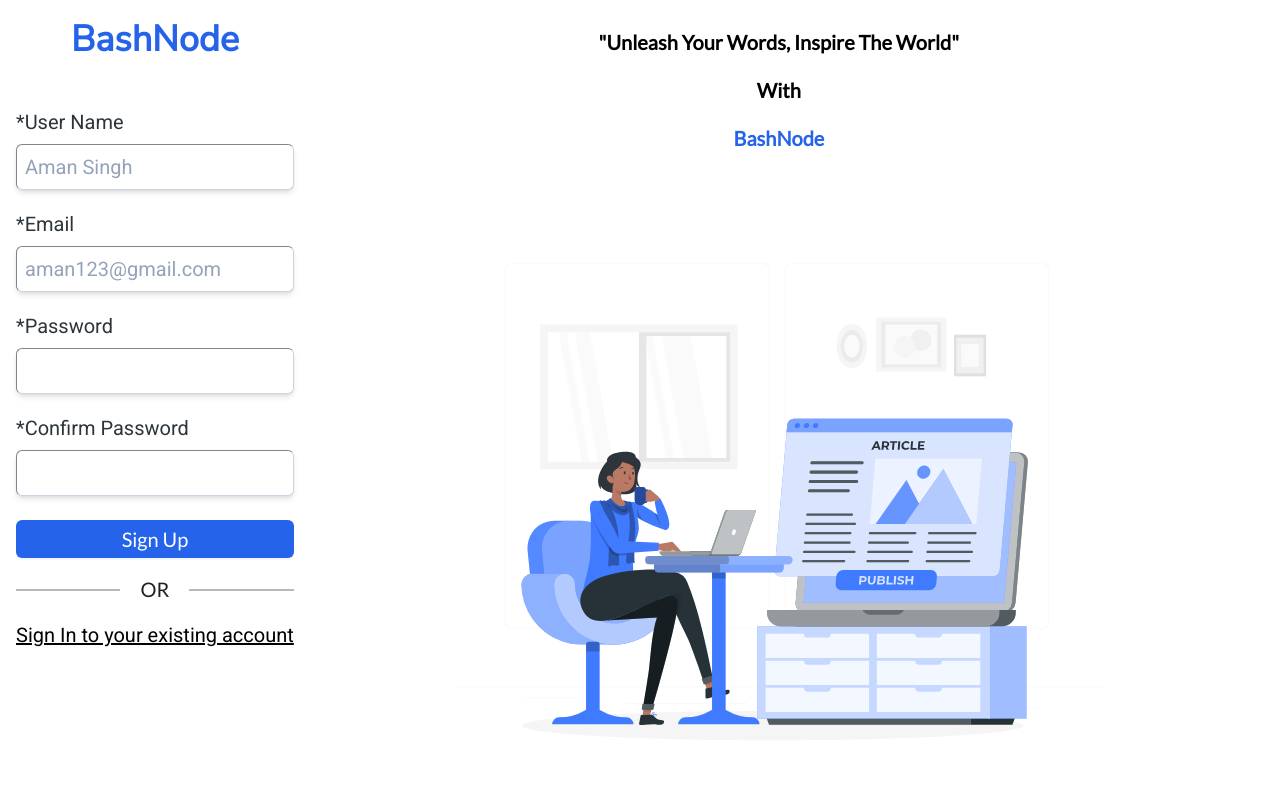
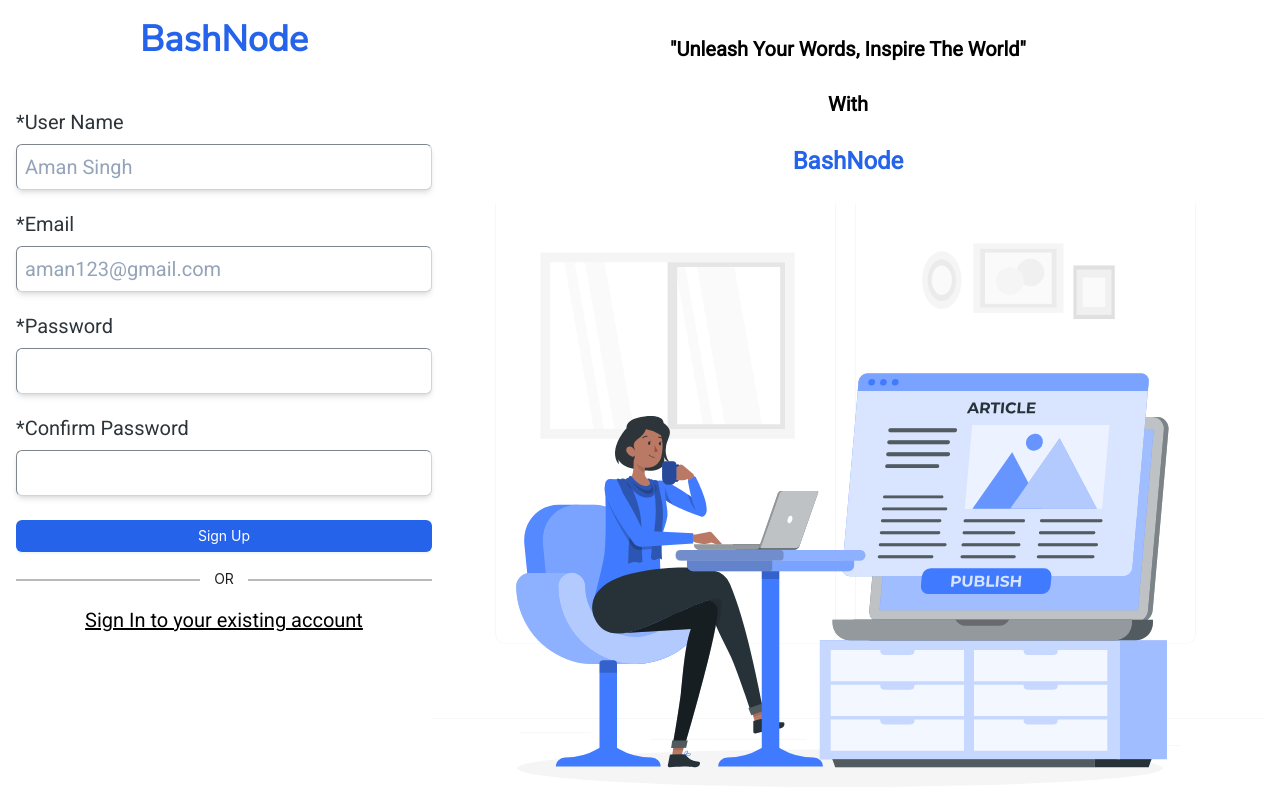
Before and after one commit to muditchoudhary/BashNode, a React (Vite) app in the folder client/bashnode/: page /sign-up in a window 1280 px wide. Shown: the top 806 px of the page. Built offline with nearby package versions, Linux system fonts and the light colour scheme.

Commit message:
fix responsiveness

```diff
--- a/client/bashnode/src/features/authenticaton/components/Input.jsx
+++ b/client/bashnode/src/features/authenticaton/components/Input.jsx
@@ -21,7 +21,7 @@
 			<div className="flex flex-col mt-3 2xl:mt-9">
 				<label
 					htmlFor={props.id}
-					className="text-xl font-roboto my-2 text-midnight-slate 2xl:text-3xl"
+					className=" text-base xl:text-xl font-roboto my-2 4k:text-2xl text-midnight-slate 4k:my-4"
 				>
 					*{props.label}
 				</label>
@@ -64,7 +64,7 @@
 	return (
 		<>
 			<motion.p
-				className=" flex items-center font-roboto gap-1 text-base my-2 font-semibold text-red-500 2xl:text-xl"
+				className=" flex items-center font-roboto gap-1 text-base my-2 4k:my-4 font-semibold text-red-500 4k:text-2xl"
 				{...frame_error}
 			>
 				<MdError />
--- a/client/bashnode/src/features/authenticaton/components/SignIn.jsx
+++ b/client/bashnode/src/features/authenticaton/components/SignIn.jsx
@@ -103,7 +103,7 @@
 				<Divider plain>OR</Divider>
 				<Link
 					to={"/sign-up"}
-					className=" self-center text-xl font-roboto text-black hover:text-electric-blue focus:text-electric-blue active:text-electric-blue visited:text-black pb-3 2xl:text-3xl"
+					className=" self-center text-base xl:text-xl font-roboto text-black hover:text-electric-blue focus:text-electric-blue active:text-electric-blue visited:text-black pb-3 4k:text-2xl"
 				>
 					Sign Up to create a new account
 				</Link>
--- a/client/bashnode/src/features/authenticaton/components/SignUp.jsx
+++ b/client/bashnode/src/features/authenticaton/components/SignUp.jsx
@@ -155,7 +155,7 @@
 					<Divider plain>OR</Divider>
 					<Link
 						to={"/sign-in"}
-						className=" self-center text-xl font-roboto text-black hover:text-electric-blue focus:text-electric-blue active:text-electric-blue visited:text-black pb-3 2xl:text-3xl"
+						className=" self-center text-base xl:text-xl font-roboto text-black hover:text-electric-blue focus:text-electric-blue active:text-electric-blue visited:text-black pb-3 4k:text-2xl"
 					>
 						Sign In to your existing account
 					</Link>
--- a/client/bashnode/src/features/authenticaton/layouts/AuthLayout.jsx
+++ b/client/bashnode/src/features/authenticaton/layouts/AuthLayout.jsx
@@ -11,21 +11,17 @@
 
 	return (
 		<>
-			<div className="lg:flex min-h-screen max-h-screen px-4 py-2">
-				<div className="flex flex-col">
-					<p className="text-electric-blue text-4xl font-bold font-nunito justify-self-center self-center flex items-center py-3 2xl:text-6xl m-0 ">
+			<div className="lg:flex min-h-screen max-h-screen px-4 py-2 4k:px-14 4k:py-7">
+				<div className="flex flex-col lg:w-1/3">
+					<p className="text-electric-blue text-2xl xl:text-4xl 4k:text-5xl font-bold font-nunito justify-self-center self-center flex items-center py-3 4k:py-6 2xl:text-4xl m-0 ">
 						BashNode
 					</p>
 					<ConfigProvider
 						theme={{
 							components: {
-								Button: {
-									fontSize: isLargeScreen ? 30 : 20,
-									controlHeight: isLargeScreen ? 58 : 38,
-								},
 								Divider: {
 									colorSplit: "#757575",
-									fontSize: isLargeScreen ? 30 : 20,
+									fontSize: isLargeScreen ? 18 : 14,
 								},
 							},
 						}}
@@ -33,17 +29,23 @@
 						<Outlet />
 					</ConfigProvider>
 				</div>
-				<div className="hidden lg:flex lg:flex-col lg:flex-2">
-					<div className="flex flex-col items-center font-black text-xl flex-1 justify-center py-5 2xl:text-3xl ">
-						<p>&quot;Unleash Your Words, Inspire The World&quot;</p>
-						<p>With</p>
-						<p className=" text-electric-blue text">BashNode</p>
+				<div className="hidden lg:flex lg:flex-col lg:w-8/12">
+					<div className="flex flex-col lg:h-1/4 2xl:h-1/5 4k:h-1/6 font-roboto items-center font-black text-xl justify-evenly 2xl:text-2xl 4k:text-3xl">
+						<p className="m-0">
+							&quot;Unleash Your Words, Inspire The World&quot;
+						</p>
+						<p className="m-0">With</p>
+						<p className=" m-0 text-electric-blue text-2xl 2xl:text-3xl 4k:text-5xl">
+							BashNode
+						</p>
 					</div>
-					<img
-						src={publishArticleImg}
-						alt="A girl publishing an article"
-						className=" w-2/3 h-auto self-center flex-2"
-					/>
+					<div className=" lg:h-3/4 2xl:h-4/5 4k:h-5/6">
+						<img
+							src={publishArticleImg}
+							alt="A girl publishing an article"
+							className="w-full h-full object-cover"
+						/>
+					</div>
 				</div>
 			</div>
 		</>
--- a/client/bashnode/src/features/authenticaton/styles/form.css
+++ b/client/bashnode/src/features/authenticaton/styles/form.css
@@ -4,7 +4,7 @@
 
 .form-field {
 	@apply bg-white border border-slate-300 rounded-md shadow-md placeholder-slate-400
-    focus:outline-none focus:border-electric-blue focus:ring-1 focus:ring-electric-blue text-xl p-2 2xl:text-3xl;
+    focus:outline-none focus:border-electric-blue focus:ring-1 focus:ring-electric-blue text-base xl:text-xl p-2 4k:text-2xl;
 }
 
 .form-field-invalid {
--- a/client/bashnode/src/index.css
+++ b/client/bashnode/src/index.css
@@ -1,8 +1,7 @@
 @import url("https://fonts.googleapis.com/css2?family=Lato&display=swap");
-@import url('https://fonts.googleapis.com/css2?family=Nunito+Sans:opsz@6..12&display=swap');
-@import url('https://fonts.googleapis.com/css2?family=Lato&display=swap');
-@import url('https://fonts.googleapis.com/css2?family=Roboto&display=swap');
-
+@import url("https://fonts.googleapis.com/css2?family=Nunito+Sans:opsz@6..12&display=swap");
+@import url("https://fonts.googleapis.com/css2?family=Lato&display=swap");
+@import url("https://fonts.googleapis.com/css2?family=Roboto&display=swap");
 
 @tailwind base;
 @tailwind components;
@@ -11,5 +10,4 @@
 * {
 	margin: 0;
 	padding: 0;
-	font-family: "Lato", sans-serif;
 }
--- a/client/bashnode/tailwind.config.js
+++ b/client/bashnode/tailwind.config.js
@@ -6,6 +6,10 @@
 	content: ["./index.html", "./src/**/*.{js,ts,jsx,tsx}"],
 	theme: {
 		extend: {
+			screens: {
+				"4k": "2560px",
+				desktop: "1440px",
+			},
 			colors: {
 				"electric-blue": "#2463EA",
 				"midnight-slate": "#2E353A",
@@ -16,9 +20,7 @@
 				3: "3 3 0%",
 				2: "2 2 0%",
 			},
-			screens: {
-				desktop: "1440px",
-			},
+
 			fontFamily: {
 				nunito: ["Nunito Sans", "sans-serif"],
 				lato: ["Lato", "sans-serif"],
```
